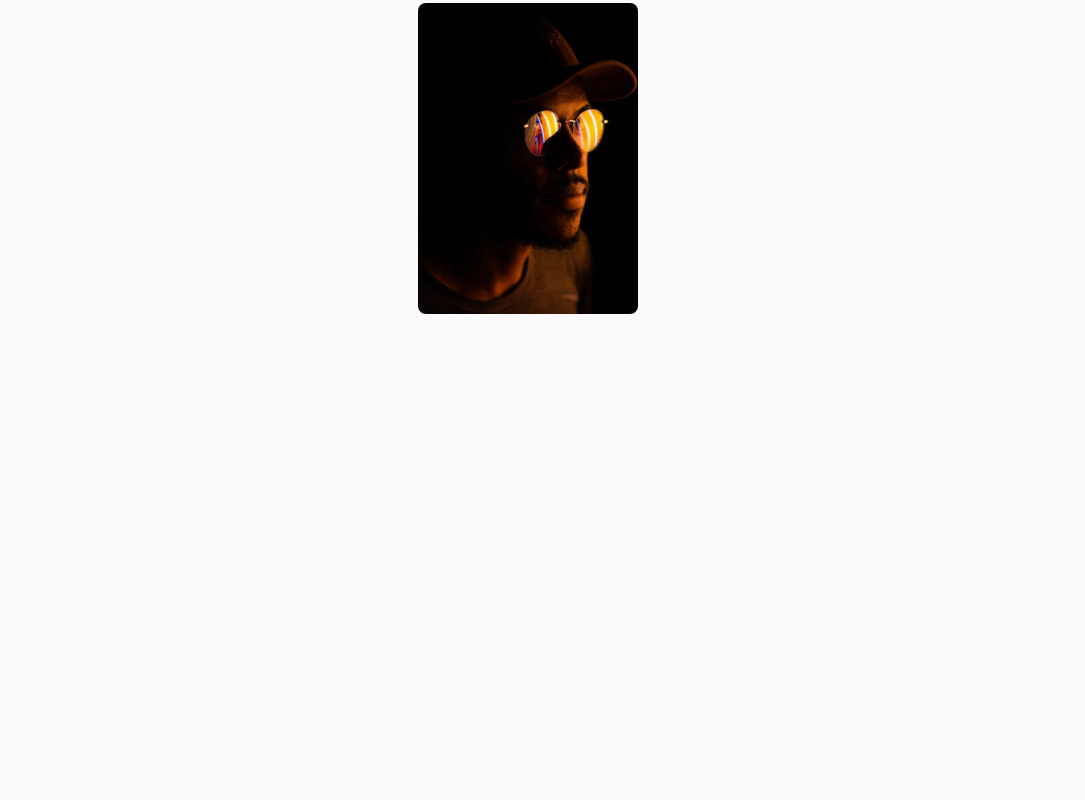
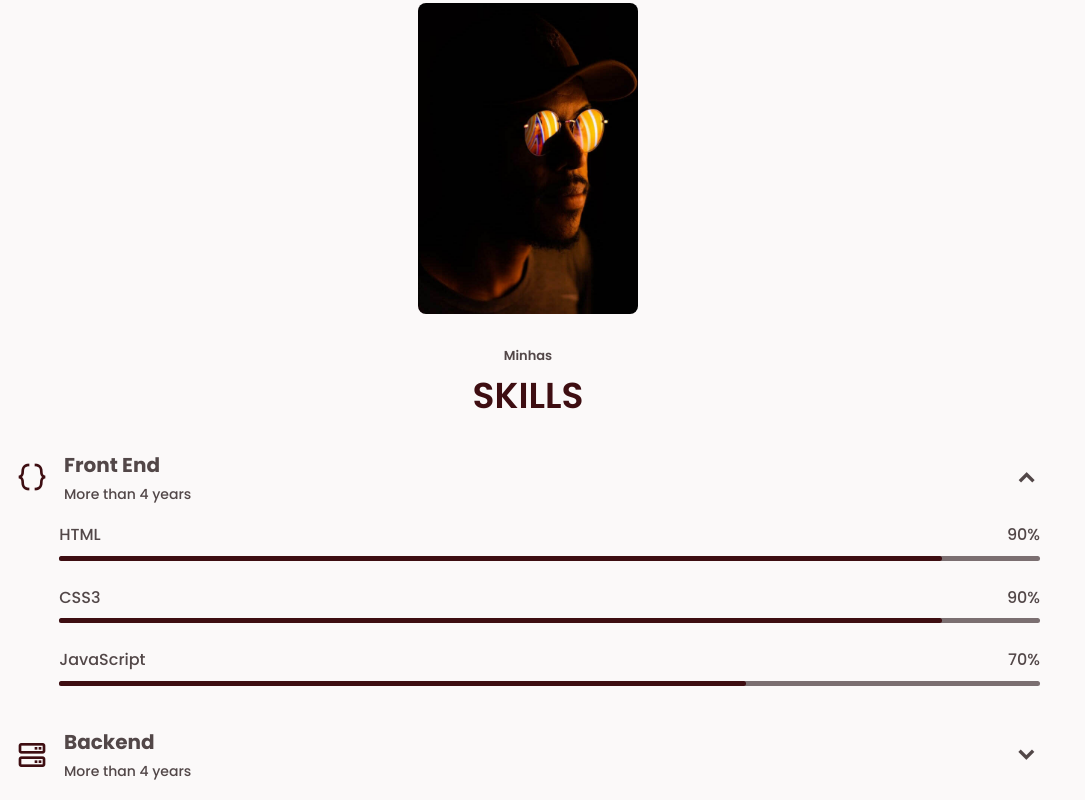
Before and after one commit to tonGuedesDev/my-portfolio, a plain HTML site: page index.html in a window 1280 px wide. Shown: the part 1399-2199 px from the top of the page, without its empty margins (0-1085 px from the left). Before the commit the page ends 1745 px from the top, so only its background shows below. Drawn offline with nearby package versions, Linux system fonts and the light colour scheme.

Commit message:
add my skills

```diff
--- a/assets/css/styles.css
+++ b/assets/css/styles.css
@@ -278,8 +278,106 @@
 }
 
 
-/*===== QUALIFICATION =====*/
+/*===== SKILLS =====*/
+.skills__container {
+  grid-row-gap: 0;
+}
 
+.skills__header {
+  display: flex;
+  align-items: center;
+  margin-bottom: var(--mb-2);
+  cursor: pointer;
+  transition: 500ms;
+}
+
+.skills__list {
+  grid-row-gap: 1.5rem;
+  padding-left: 2.7rem;
+}
+
+.skills-icon,
+.skills__arrow {
+  font-size: 2rem;
+  color: var(--first-color);
+}
+
+.skills-icon {
+  margin-right: var(--mb-1);
+}
+
+.skills__title {
+  font-size: var(--h3-font-size);
+  margin-left: var(--mb-1);
+}
+
+.skills__subtitles {
+  font-size: var(--small-font-size);
+  margin-left: var(--mb-1);
+  padding-bottom: -10px;
+}
+
+.skills-arrow {
+  font-size: 1.7rem;
+  margin-left: auto;
+  transition: .4s;
+}
+
+.skills__titles {
+  display: flex;
+  justify-content: space-between;
+  margin-bottom: var(--mb-1);
+}
+
+.skills__name {
+  font-size: var(----normal-font-size);
+  font-weight: var(--font-medium);
+}
+
+.skills__bar,
+.skills__percentage {
+  height: 5px;
+  border-radius: .25rem;
+}
+
+.skills__bar {
+  background-color: var(--first-color-light);
+}
+
+.skills__percentage {
+  display: block;
+}
+
+.skills__html {
+  width: 90%;
+  background-color: var(--first-color);
+}
+.skills__css {
+  width: 90%;
+  background-color: var(--first-color);
+}
+.skills__js {
+  width: 70%;
+  background-color: var(--first-color);
+}
+.skills__node {
+  width: 90%;
+  background-color: var(--first-color);
+}
+
+.skills-close .skills__list {
+  height: 0;
+  overflow: hidden;
+}
+
+.skills-open .skills__list {
+  height: max-content;
+  margin-bottom: var(--mb-5);
+}
+
+.skills-open .skills-arrow {
+  transform: rotate(-180deg);
+}
 
 /*===== SERVICES =====*/
 
--- a/assets/js/main.js
+++ b/assets/js/main.js
@@ -45,18 +45,38 @@ window.addEventListener('scroll', scrollActive)
 function scrollHeader() {
 	const header = document.getElementById('header')
 
-	if (this.scrollY >= 200) header.classList.add('scroll-header'); else header.classList.remove('scroll-header')
+	if (this.scrollY >= 537) header.classList.add('scroll-header'); else header.classList.remove('scroll-header')
 }
 window.addEventListener('scroll', scrollHeader)
 
 /*===== SHOW SCROLL TOP =====*/
 function scrollTop() {
-	const scrollTop = document.getElementById('scrollTop')
+	const scrollTop = document.getElementById('scroll-top')
 
 	if (this.scrollY >= 560) scrollTop.classList.add('show-scroll'); else scrollTop.classList.remove('show-scroll')
+
+	console.log(this.scrollY)
 }
 window.addEventListener('scroll', scrollTop)
 
+/*=====  ACORDION SKILLS =====*/
+const skillsContent = document.getElementsByClassName('skills__content');
+const skillsHeader = document.querySelectorAll('.skills__header');
+
+function toggleSkills() {
+	let itemClass = this.parentNode.className
+
+	for (i = 0; i < skillsContent.length; i++){
+		skillsContent[i].className = 'skills__content skills-close'
+	}
+	if(itemClass === 'skills__content skills-close'){
+		this.parentNode.className = 'skills__content skills-open'
+	}
+}
+
+skillsHeader.forEach((el) => {
+	el.addEventListener('click', toggleSkills)
+})
 /*===== MIXITUP FILTER PORTFOLIO =====*/
 
 /* Link active portfolio */
--- a/index.html
+++ b/index.html
@@ -20,12 +20,12 @@
     </head>
     <body>
         <!--===== SCROLL TOP =====-->
-        <a href="#" class="scrollTop show-scroll" id="scroll-top">
+        <a href="#" class="scrollTop" id="scroll-top">
             <i class='bx bxs-chevron-up scrollTop__icon'></i>
         </a>
 
         <!--===== HEADER =====-->
-        <header class="l-header scroll-header" id="header">
+        <header class="l-header" id="header">
             <nav class="nav bd-container">
                 <a href="" class="nav__logo">Wellington Guedes</a>
 
@@ -33,7 +33,7 @@
                     <ul class="nav__list">
                        <li class="nav__item"><a href="#home" class="nav__link active-link">home</a></li>
                        <li class="nav__item"><a href="#about" class="nav__link">about</a></li>
-                       <li class="nav__item"><a href="#services" class="nav__link">services</a></li>
+                       <li class="nav__item"><a href="#skills" class="nav__link">skills</a></li>
                        <li class="nav__item"><a href="#portfolio" class="nav__link">portfolio</a></li>
                        <li class="nav__item"><a href="#contact" class="nav__link">contact</a></li>
                        </ul>
@@ -54,7 +54,7 @@
                         <span class="home__greeting">olá meu nome é</span>
                         <h1 class="home__name">Wellington Guedes</h1>
                         <span class="home__profession">Web Developer</span>
-                        <a download="" href="assets/pdf/Clay-Doe-Cv.pdf" class="button button-light">Download Cv</a>
+                        <a download="" href="assets/pdf/Clay-Doe-Cv.pdf" target="_blank" class="button button-light">Download Cv</a>
                     </div>
 
                     <div class="home__social">
@@ -99,9 +99,86 @@
                 </div>
             </section>
 
-            <!--===== QUALIFICATION =====-->
+            <!--===== SKILLS =====-->
+            <section class="skills bd-container" id="skills">
+                <span class="section-subtitle">Minhas</span>
+                <h2 class="section-title">SKILLS</h2>
 
+                <div>
+                    <!--===== SKILL 1 =====-->
+                    <div class="skills__content skills-open">
+                        <div class="skills__header">
+                            <i class='bx bx-code-curly skills-icon'></i>
 
+                            <div>
+                                <h1 class="skills__title">Front End</h1>
+                                <span class="skills__subtitles">More than 4 years</span>
+                            </div>
+
+                            <i class='bx bxs-chevron-down skills-arrow'></i>
+
+                        </div>
+
+                        <div class="skills__list bd-grid">
+
+                            <div class="skills__data">
+                                <div class="skills__titles">
+                                    <h3 class="skills__name">HTML</h3>
+                                    <span class="skills__number">90%</span>
+                                </div>
+                                <div class="skills__bar">
+                                    <span class="skills__percentage skills__html"></span>
+                                </div>
+                            </div>
+
+                            <div class="skills__data">
+                                <div class="skills__titles">
+                                    <h3 class="skills__name">CSS3</h3>
+                                    <span class="skills__number">90%</span>
+                                </div>
+                                <div class="skills__bar">
+                                    <span class="skills__percentage skills__css"></span>
+                                </div>
+                            </div>
+
+                            <div class="skills__data">
+                                <div class="skills__titles">
+                                    <h3 class="skills__name">JavaScript</h3>
+                                    <span class="skills__number">70%</span>
+                                </div>
+                                <div class="skills__bar">
+                                    <span class="skills__percentage skills__js"></span>
+                                </div>
+                            </div>
+                        </div>
+                    </div>
+
+                    <!--===== SKILL 2 =====-->
+                    <div class="skills__content skills-close">
+                        <div class="skills__header">
+                             <i class='bx bx-server skills-icon'></i>
+
+                                <div>
+                                    <h1 class="skills__title">Backend</h1>
+                                    <span class="skills__subtitles">More than 4 years</span>
+                                </div>
+
+                                <i class='bx bxs-chevron-down skills-arrow'></i>
+                        </div>
+
+                         <div class="skills__list bd-grid">
+
+                            <div class="skills__data">
+                                <div class="skills__titles">
+                                    <h3 class="skills__name">Node JS</h3>
+                                    <span class="skills__number">90%</span>
+                                </div>
+                            <div class="skills__bar">
+                                <span class="skills__percentage skills__node"></span>
+                            </div>
+                        </div>
+                    </div>
+            </section>
             <!--===== SERVICES =====-->
 
 
```
